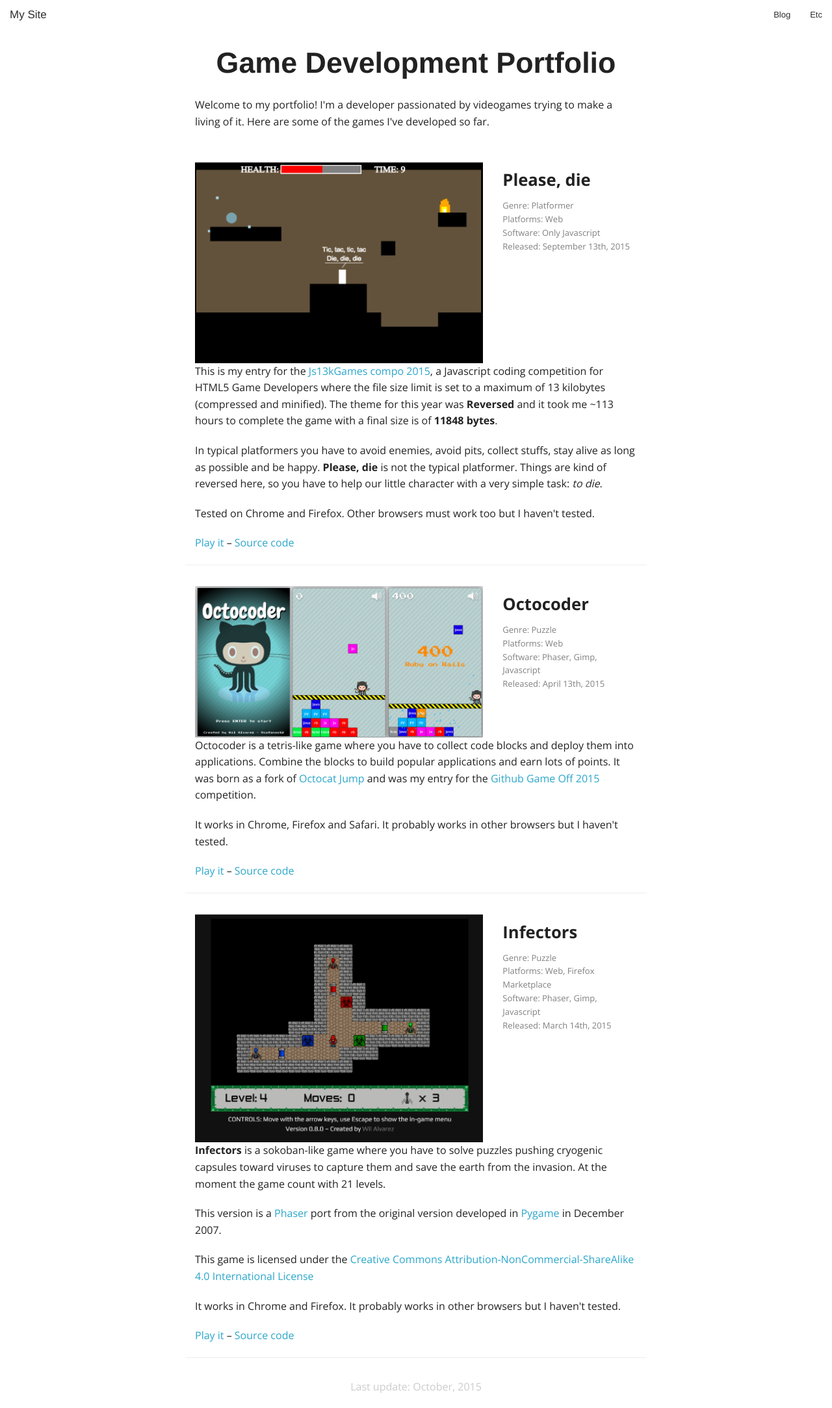
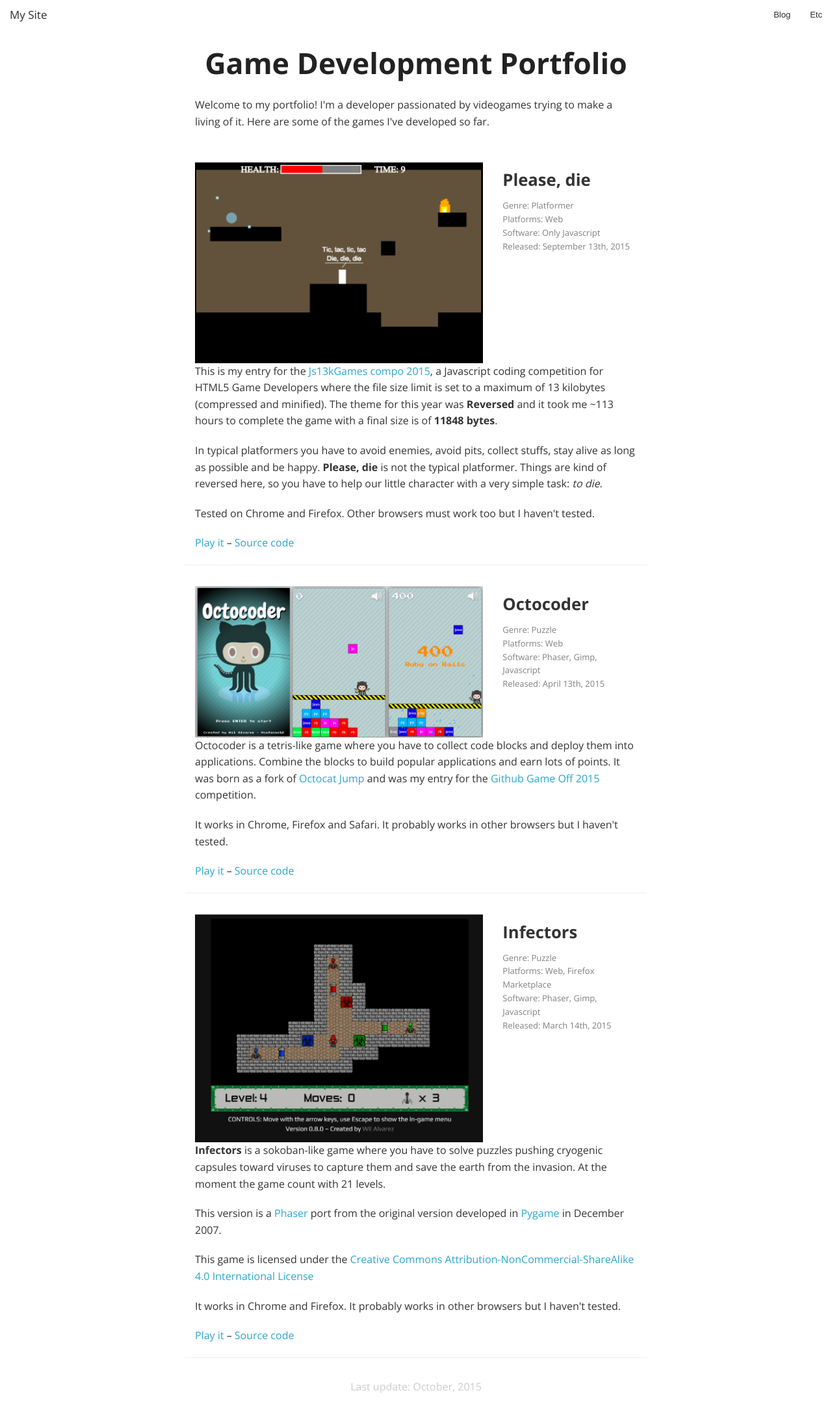
Before and after one commit to satanas/site, a Jekyll site: the page built from portfolio/index.html, in a window 1280 px wide. Shown: the whole page at 65% size. Built offline with Jekyll 4.4.1, drawn with Linux system fonts in a browser that asks for light colours; Markdown is read by kramdown in place of the engine named in the settings.

Commit message:
Improved text

```diff
--- a/assets/css/app.css
+++ b/assets/css/app.css
@@ -1,14 +1,18 @@
 html {
   font-size: 1em;
-  color: #333;
+  line-height: 1.5;
+  -webkit-font-smoothing: antialiased;
+  -moz-osx-font-smoothing: grayscale;
 }
 
 body {
   font-family: 'Open Sans', sans-serif;
   font-weight: 300;
+  color: #333;
 }
 
 h1 {
+  font-family: 'Open Sans', sans-serif;
   font-size: 2.3rem;
   font-weight: 700;
   line-height: 1.33;
```
